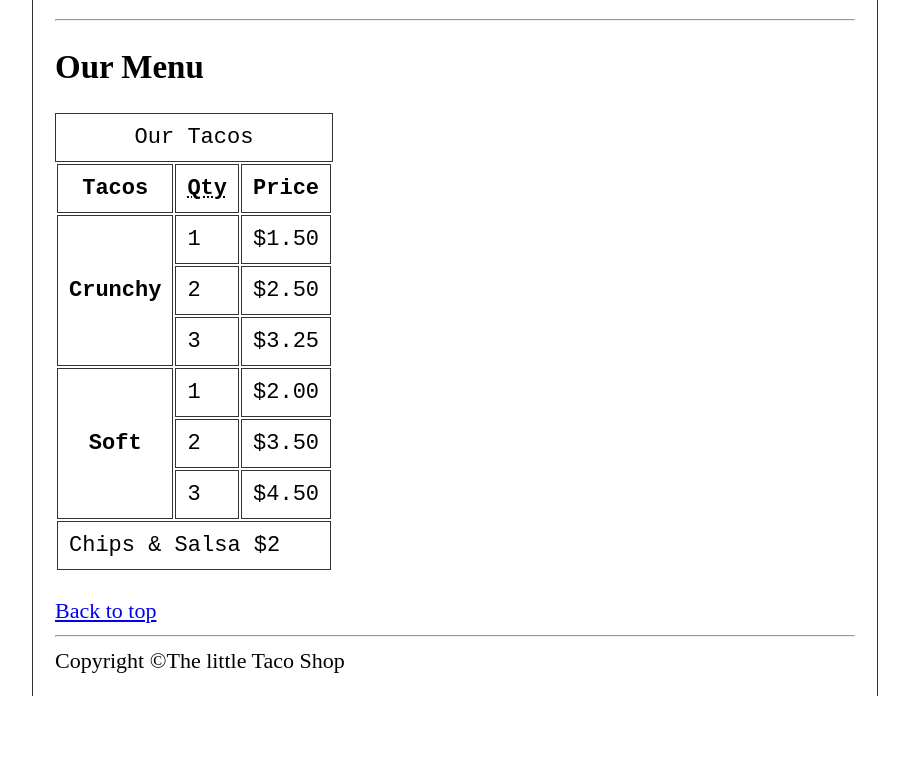
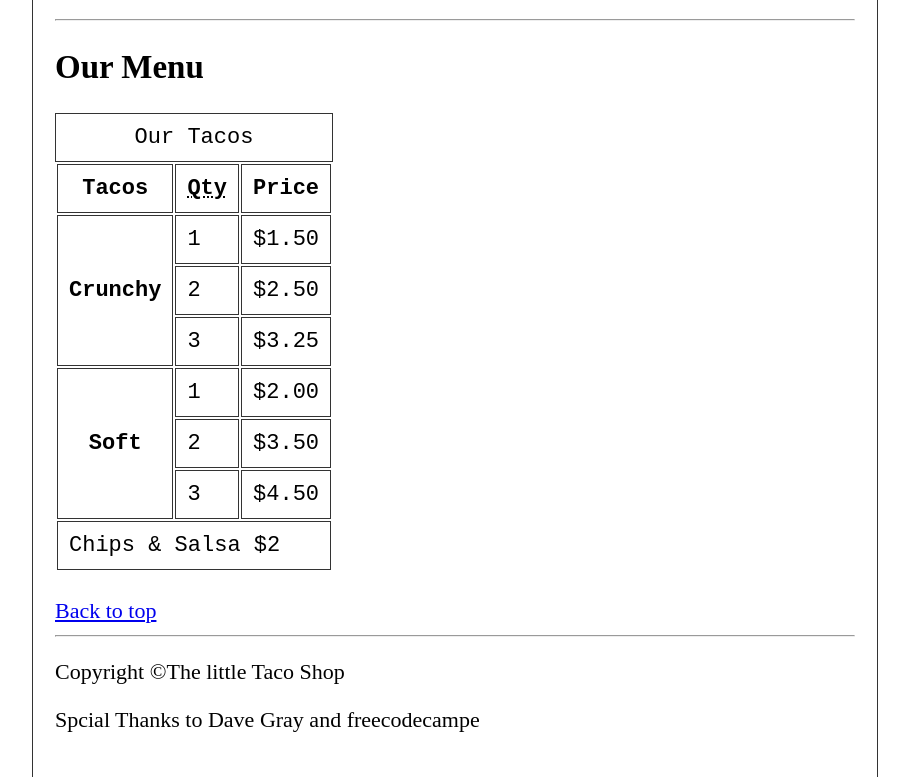
Before and after one commit to Houssamezraidy/littletacoshop.github.io, a plain HTML site: page index.html in a window 1280 px wide. Shown: the part 931-1708 px from the top of the page, without its empty margins (185-1094 px from the left). Before the commit the page ends 1627 px from the top, so only its background shows below. Drawn offline with Linux system fonts and the light colour scheme.

Commit message:
Update index.html

```diff
--- a/index.html
+++ b/index.html
@@ -91,7 +91,8 @@
             <hr>
         </main>
         <footer>
-            Copyright &copy;The little Taco Shop
+            <p>Copyright &copy;The little Taco Shop</p>
+            <p>Spcial Thanks to Dave Gray and freecodecampe </p>
         </footer>
     </body>
 </html>
```
